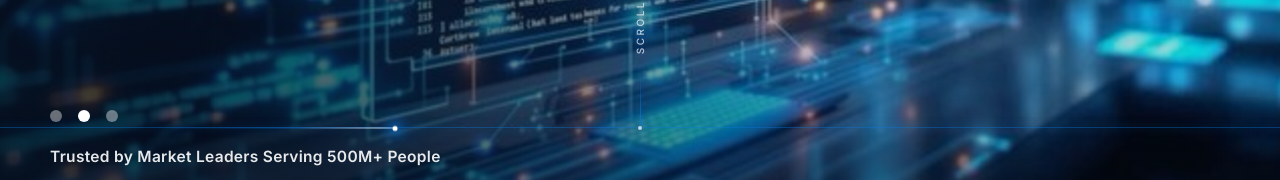
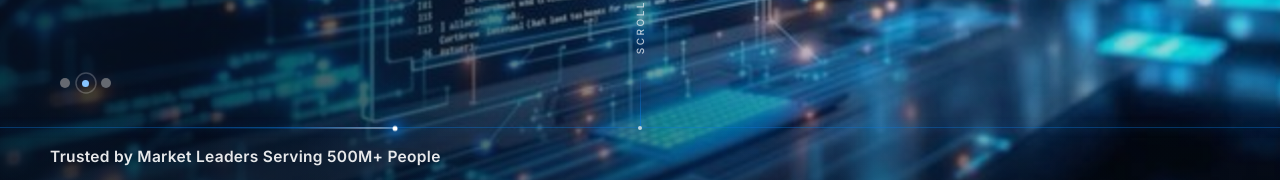
Before and after one commit to uzairr/after-concept-website, a Next.js app: page / in a window 1280 px wide. Shown: the part 531-711 px from the top of the page. Built offline with nearby package versions, Linux system fonts and the light colour scheme.

Commit message:
Fix: Hero slider dots - positioning, spacing, blue inner and progress ring like Arbisoft

```diff
--- a/HeroComponent.jsx
+++ b/HeroComponent.jsx
@@ -272,6 +272,39 @@ export default function HeroComponent() {
 
         <div className="hero-bottom-trust-wrapper w-full box-border" style={{ position: "absolute", bottom: "25px", left: 0, width: "100%", zIndex: 10 }}>
           <div className="hero-horizontal-line-wrapper">
+            <div className="hero-dots">
+              {SLIDE_IMAGES.map((_, idx) => (
+                <button
+                  key={idx}
+                  id={`indicator-${idx}`}
+                  className={`dot indicator ${idx === currentSlide ? 'active' : ''}`}
+                  aria-label={`Go to slide ${idx + 1}`}
+                  onClick={() => setCurrentSlide(idx)}
+                >
+                  <svg className="progress-ring" width="26" height="26" viewBox="0 0 26 26">
+                    <circle
+                      className="progress-ring-track"
+                      stroke="rgba(255, 255, 255, 0.22)"
+                      strokeWidth="1.5"
+                      fill="none"
+                      r="10"
+                      cx="13"
+                      cy="13"
+                    />
+                    <circle
+                      className="progress-ring-circle"
+                      stroke="#ffffff"
+                      strokeWidth="2"
+                      strokeLinecap="round"
+                      fill="none"
+                      r="10"
+                      cx="13"
+                      cy="13"
+                    />
+                  </svg>
+                </button>
+              ))}
+            </div>
             <div className="hero-traveling-track">
               <div className="hero-traveling-light"></div>
             </div>
@@ -292,35 +325,6 @@ export default function HeroComponent() {
           </div>
 
           <div className="hero-logos-strip w-full px-8 md:px-16 lg:px-[50px]" style={{ display: "flex", flexDirection: "column", alignItems: "flex-start", width: "100%", left: 0, right: "auto", boxSizing: "border-box" }}>
-
-            {/* Dots aligned just above the border */}
-            <div style={{ position: "absolute", top: 0, left: 0, right: 0, transform: "translateY(-100%)", width: "100%", paddingBottom: "24px" }}>
-              <div className="hero-controls w-full lg:max-w-none min-[2500px]:max-w-none min-[2500px]:px-[590px] !ml-0 px-8 md:px-16 lg:px-[50px]" style={{ display: "flex", justifyContent: "flex-start", width: "100%", margin: 0 }}>
-                <div className="hero-indicators">
-                  {SLIDE_IMAGES.map((_, idx) => (
-                    <button
-                      key={idx}
-                      id={`indicator-${idx}`}
-                      className={`indicator ${idx === currentSlide ? 'active' : ''}`}
-                      aria-label={`Go to slide ${idx + 1}`}
-                      onClick={() => setCurrentSlide(idx)}
-                    >
-                      <svg className="progress-ring" width="24" height="24">
-                        <circle
-                          className="progress-ring-circle"
-                          stroke="#ffffff"
-                          strokeWidth="2"
-                          fill="transparent"
-                          r="10"
-                          cx="12"
-                          cy="12"
-                        />
-                      </svg>
-                    </button>
-                  ))}
-                </div>
-              </div>
-            </div>
 
             <p className="hero-logos-label">
               Trusted by Market Leaders Serving 500M+ People
@@ -442,16 +446,66 @@ export default function HeroComponent() {
         }
         @keyframes blink { 50% { opacity: 0; } }
 
-        .hero-controls { position: relative; z-index: 2; margin-bottom: 24px; width: 100%; }
-        .hero-indicators { display: flex; gap: 16px; align-items: center; }
-        .indicator {
-          position: relative; width: 12px; height: 12px; border-radius: 50%; background: rgba(255, 255, 255, 0.4);
-          border: none; padding: 0; cursor: pointer; transition: all 0.3s ease; display: flex; align-items: center; justify-content: center;
+        .hero-dots {
+          position: absolute;
+          bottom: 40px;
+          left: 60px;
+          display: flex;
+          align-items: center;
+          gap: 12px !important;
+          z-index: 10;
         }
-        .indicator.active { background: #fff; }
-        .progress-ring { position: absolute; top: -6px; left: -6px; width: 24px; height: 24px; transform: rotate(-90deg); opacity: 0; pointer-events: none; }
-        .indicator.active .progress-ring { opacity: 1; }
-        .progress-ring-circle { stroke-dasharray: 62.83; stroke-dashoffset: 62.83; transition: opacity 0.3s ease; }
+
+        .dot, .indicator {
+          width: 10px;
+          height: 10px;
+          background: #656971;
+          border-radius: 50%;
+          border: none;
+          padding: 0;
+          cursor: pointer;
+          transition: all 0.3s ease;
+          display: flex;
+          align-items: center;
+          justify-content: center;
+          box-sizing: border-box;
+          position: relative;
+        }
+
+        .dot.active, .indicator.active {
+          width: 7px;
+          height: 7px;
+          background: #87C5FF !important;
+          position: relative;
+        }
+
+        .progress-ring {
+          position: absolute;
+          top: 50%;
+          left: 50%;
+          transform: translate(-50%, -50%) rotate(-90deg);
+          width: 26px;
+          height: 26px;
+          pointer-events: none;
+          opacity: 0;
+          transition: opacity 0.2s ease;
+          overflow: visible;
+        }
+
+        .dot.active .progress-ring, .indicator.active .progress-ring {
+          opacity: 1;
+        }
+
+        .progress-ring-track {
+          stroke: rgba(255, 255, 255, 0.22);
+        }
+
+        .progress-ring-circle {
+          stroke: #ffffff;
+          stroke-dasharray: 62.83;
+          stroke-dashoffset: 62.83;
+          transition: stroke-dashoffset 0.05s linear;
+        }
 
         .hero-horizontal-line-wrapper {
           position: relative; width: 100%; height: 1px;
@@ -506,6 +560,7 @@ export default function HeroComponent() {
         @media (max-width: 768px) {
           .scroll-vertical-line { height: 40px; }
           .scroll-text { font-size: 9px; margin-bottom: 8px; }
+          .hero-dots { left: 32px; bottom: 30px; }
         }
         @keyframes scrollDot { 0% { top: -10px; opacity: 0; } 20% { opacity: 1; } 80% { top: 42px; opacity: 1; } 100% { top: 42px; opacity: 0; } }
 
```
